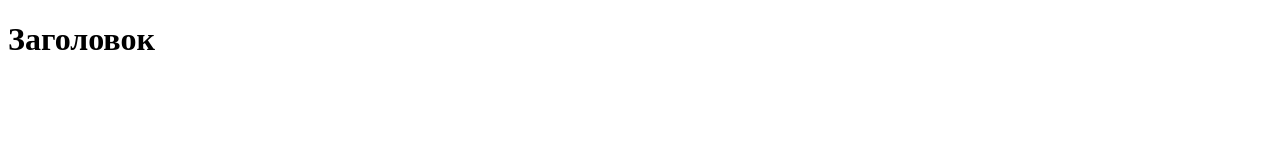
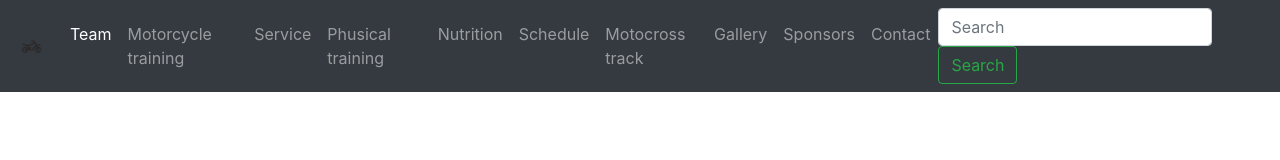
Before and after one commit to AndreyKourov/New, a plain HTML site: page index.html in a window 1280 px wide. Shown: the top 160 px of the page. Drawn offline with nearby package versions, Linux system fonts and the light colour scheme.

Commit message:
Верстка на Bootstrap 4
Создал navbar

```diff
--- a/index.html
+++ b/index.html
@@ -1,14 +1,69 @@
-<!DOCTYPE html>
-<html>
-<head>
-    <meta charset="utf-8"/>
-    <title>New for Git</title>
-    <link rel="stylesheet" href="style.css" />
-    <link href="img/motoicon.ico" rel="shortcut icon" type="image/x-icon" />
-    </head>
+<!doctype html>
+<html lang="en">
+  <head>
+    <!-- Required meta tags -->
+    <meta charset="utf-8">
+    <meta name="viewport" content="width=device-width, initial-scale=1, shrink-to-fit=no">
 
-<body>
-    <h1>Заголовок</h1>
-</body>
+    <!-- Bootstrap CSS -->
+    <link rel="stylesheet" href="https://stackpath.bootstrapcdn.com/bootstrap/4.2.1/css/bootstrap.min.css" integrity="sha384-GJzZqFGwb1QTTN6wy59ffF1BuGJpLSa9DkKMp0DgiMDm4iYMj70gZWKYbI706tWS" crossorigin="anonymous">
+    <link rel="stylesheet" href="style.css">
+    <title>ProximityExtremeSports</title>
+  </head>
+  <body>
+    <nav class="navbar navbar-expand-lg navbar-dark bg-dark sticky-top">
+	    <a href="#" class="navbar-brand">
+		    <img src="img/motoicon.ico" width="30" height="30" alt="logo">
+		</a>
+		<button class="navbar-toggler" type="button" data-toggle="collapse"
+		        data-target="#navbarSupportedContent" aria-controls="navbarSupportedContent"
+				aria-expanded="false" aria-label="Toggle navigation">
+		    <span class="navbar-toggler-icon"></span>
+		</button>
+		<div class="collapse navbar-collapse" id="navbarSupportedContent">
+		    <ul class="navbar-nav mr-auto">
+			    <li class="nav-item active">
+				   <a href="#" class="nav-link">Team</a>
+				</li>
+				<li class="nav-item">
+				   <a href="#" class="nav-link">Motorcycle training</a>
+				</li>
+				<li class="nav-item">
+				   <a href="#" class="nav-link">Service</a>
+				</li>
+				<li class="nav-item">
+				   <a href="#" class="nav-link">Phusical training</a>
+				</li>
+				<li class="nav-item">
+				   <a href="#" class="nav-link">Nutrition</a>
+				</li>
+				<li class="nav-item">
+				   <a href="#" class="nav-link">Schedule</a>
+				</li>
+				<li class="nav-item">
+				   <a href="#" class="nav-link">Motocross track</a>
+				</li>
+				<li class="nav-item">
+				   <a href="#" class="nav-link">Gallery</a>
+				</li>
+				<li class="nav-item">
+				   <a href="#" class="nav-link">Sponsors</a>
+				</li>
+				<li class="nav-item">
+				   <a href="#" class="nav-link">Contact</a>
+				</li>
+			</ul>
+			<form class="form-inline my-2 my-lg-0">
+			    <input type="text" class="form-control mr-sm-2" placeholder="Search" aria-label="Search">
+				<button class="btn btn-outline-success my-2 my-sm-0">Search</button>
+			</form>
+		</div>
+	</nav>
 
+    <!-- Optional JavaScript -->
+    <!-- jQuery first, then Popper.js, then Bootstrap JS -->
+    <script src="https://code.jquery.com/jquery-3.3.1.slim.min.js" integrity="sha384-q8i/X+965DzO0rT7abK41JStQIAqVgRVzpbzo5smXKp4YfRvH+8abtTE1Pi6jizo" crossorigin="anonymous"></script>
+    <script src="https://cdnjs.cloudflare.com/ajax/libs/popper.js/1.14.6/umd/popper.min.js" integrity="sha384-wHAiFfRlMFy6i5SRaxvfOCifBUQy1xHdJ/yoi7FRNXMRBu5WHdZYu1hA6ZOblgut" crossorigin="anonymous"></script>
+    <script src="https://stackpath.bootstrapcdn.com/bootstrap/4.2.1/js/bootstrap.min.js" integrity="sha384-B0UglyR+jN6CkvvICOB2joaf5I4l3gm9GU6Hc1og6Ls7i6U/mkkaduKaBhlAXv9k" crossorigin="anonymous"></script>
+  </body>
 </html>
--- a/style.css
+++ b/style.css
@@ -0,0 +1,3 @@
+body{
+	height: 2000px;
+}
```
